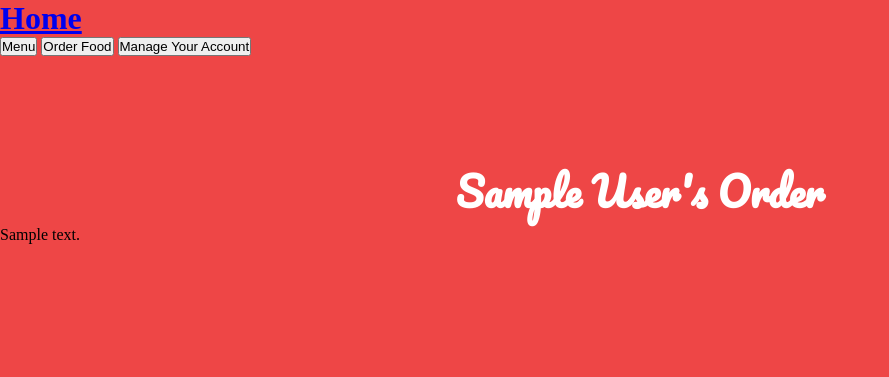
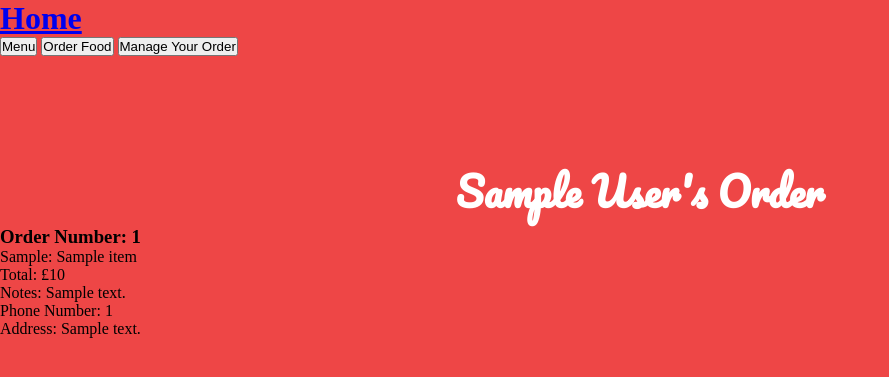
Before and after one commit to xiaowuuu/bao_restaurant, a Flask app: page /users/1/my_order in a window 1280 px wide. Shown: the top 377 px of the page, without its empty margins (0-889 px from the left). Run offline with Flask 3, Linux system fonts and the light colour scheme; tables that the repository leaves empty hold one stand-in row (values such as "Sample post"); some web fonts are replaced.

Commit message:
fix error on displaying one order

```diff
--- a/controllers/order_controller.py
+++ b/controllers/order_controller.py
@@ -43,10 +43,10 @@ def add_orders():
 def my_order(id):
     user = User.query.get(id)
     orders = Order.query.filter_by(user_id = id)
+
     # kitchen_order = OrderItem.query.all()
     # for order in kitchen_order:
-
-    return render_template("/users/show.jinja", user=user, orders=orders)
+    return render_template("/users/show.jinja", user=user, orders=orders, )
 
 #     # orders = Order.query.all()
 #     # orders = Order.query.join(OrderItem).filter(OrderItem.order_id == id)
--- a/templates/base.jinja
+++ b/templates/base.jinja
@@ -26,7 +26,7 @@
             {# buttons: menu, user input/submit order, kitchen buttont #}
             <button onclick="window.location.href='/items';" class="homepage-button">Menu</button>
             <button onclick="window.location.href='/orders/new';" class="homepage-button">Order Food</button>
-            <button onclick="window.location.href='/users';" class="homepage-button">Manage Your Account</button>
+            <button onclick="window.location.href='/users';" class="homepage-button">Manage Your Order</button>
 
         </nav>
         <section id="content">
--- a/templates/users/show.jinja
+++ b/templates/users/show.jinja
@@ -2,12 +2,21 @@
 {% extends 'base.jinja' %}
 {% block content %}
 <h1>{{user.name}}'s Order</h1>
-{% for order in orders %}
-{% for item in order.items %}
-{{item.name}}
 
+
+{% for order in user.orders %}
+<h3>Order Number: {{order.id}}</h3>
+{% for order_item in order.items %}
+<ul style="list-style-type:none;">
+<li>{{order_item.item.category}}: {{order_item.item.name}}</li>
+<li>Total: £{{order_item.item.price}}</li>
+</ul>
+
+<ul style="list-style-type:none;">
+<li >Notes: {{order.notes}}</li>
+<li>Phone Number: {{user.phone}}</li>
+<li>Address: {{user.address}}</li>
+</ul>
 {% endfor %}
-{{order.notes}}
 {% endfor %}
-
 {% endblock content %}
```
